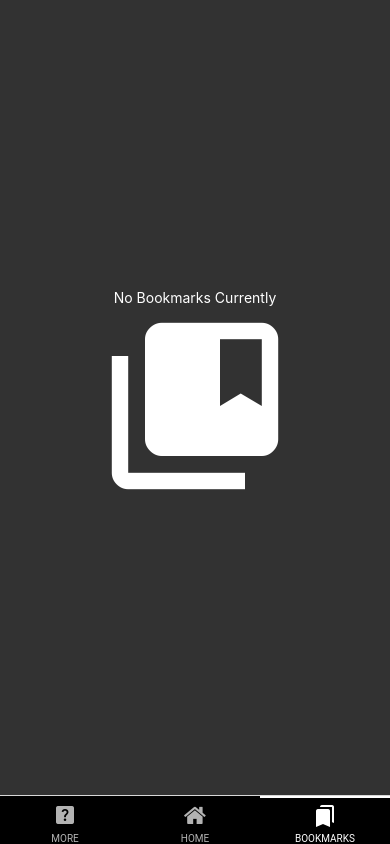
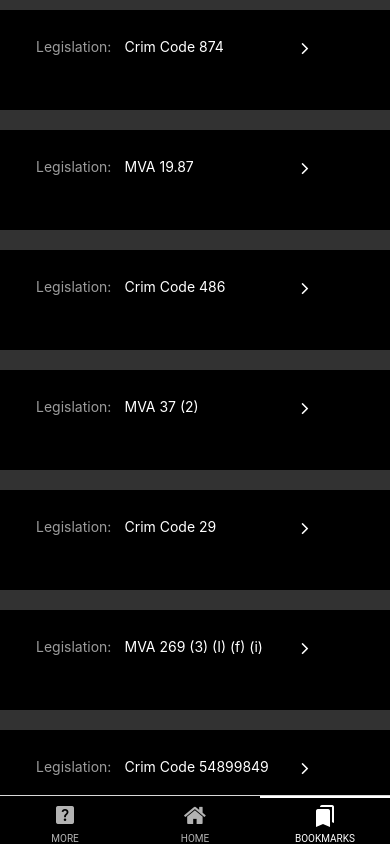
Before and after one commit to OrganizedIsolatedInsect/Field-Point, a React Native app: screen /Bookmarks in a window 390 px wide. Built offline with nearby package versions, Linux system fonts and the light colour scheme.

Commit message:
worksish. - next up, passing data

```diff
--- a/src/Screens/Bookmark/BookmarkIcon.js
+++ b/src/Screens/Bookmark/BookmarkIcon.js
@@ -9,15 +9,11 @@ export const BookmarkIcon = ({ legislation, docid, passMarked }) => {
   const [marked, setMarked] = useState(passMarked); //to change marked status of content
   const dispatch = useDispatch();
 
-  let markString = marked ? "true" : "false";
-  console.log("BookmarkIcon " + markString);
-
   function switchMarks(marked) {
     return !marked;
   }
 
   const bookmarkAction = (legislation, docid, marked) => {
-    console.log("inside bookmarkAction " + marked ? "true" : "false");
     if (marked === true) {
       dispatch(
         addBookmark({
--- a/src/Screens/Bookmark/BookmarkScreen.js
+++ b/src/Screens/Bookmark/BookmarkScreen.js
@@ -4,58 +4,91 @@ import { SafeAreaView } from "react-native-safe-area-context";
 import styles, { Color } from "../../Shared/styles";
 import { useSelector } from "react-redux";
 import { useNavigation } from "@react-navigation/native";
-import Icon from "react-native-vector-icons/MaterialIcons";
+import Ionicons from "react-native-vector-icons/Ionicons";
+import FontAwesome from "react-native-vector-icons/FontAwesome";
 
 const BookmarkScreen = () => {
   const navAid = useNavigation();
   const bookmarks = useSelector(state => state.bookmarks);
 
+  //FOR TESTING PURPOSES
+  const forTesting = [
+    { legislation: "Crim Code", docid: "874" },
+    { legislation: "MVA", docid: "19.87" },
+    { legislation: "Crim Code", docid: "486" },
+    { legislation: "MVA", docid: "37 (2)" },
+    { legislation: "Crim Code", docid: "29" },
+    { legislation: "MVA", docid: "269 (3) (I) (f) (i)" },
+    { legislation: "Crim Code", docid: "54899849" },
+  ];
+
+  console.log("inside bookmarkscreen");
+
   const renderBookmarkItem = ({ item }) => (
-    <View style={styles.bookmarkRender}>
-      <Pressable>
-        onPress=
-        {() => {
-          //const docid = item.docid;
-          //const legislation = item.legislation; //make certain the legislation in the data is the same as the screen name
-          // navAid.navigate(legislation, { docid: docid }); //this should point directly to the document that was bookmarked
+    <View>
+      <Pressable
+        onPress={() => {
+          const docid = item.docid;
+          const legislation = item.legislation; //make certain the legislation in the data is the same as the screen name
+          //navAid.navigate(legislation, { docid: docid }); //this should point directly to the document that was bookmarked
         }}
-        <Text>
-          Legislation: {item.legislation} {item.docid}
+      >
+        <View style={styles.bookmarkContainer}>
+          <View style={styles.bookmarkFlexOne}>
+            <Text style={styles.bookmarkLabelRender}>Legislation: </Text>
+          </View>
+
+          <View style={styles.bookmarkFlexTwo}>
+            <Text style={styles.bookmarkTextRender}>
+              {item.legislation} {item.docid}
             </Text>
+          </View>
+
+          <View style={styles.bookmarkFlexOne}>
+            <Text style={styles.bookmarkChevronRender}>
+              <FontAwesome
+                name="angle-right"
+                size={20}
+                style={{ color: Color.primaryText }}
+              />
+            </Text>
+          </View>
+        </View>
       </Pressable>
     </View>
   );
 
   /*Output Section*/
 
-  if (bookmarks.bookmarkItem.length === 0) {
+  if (bookmarks.bookmarkItem.length === 100) {
+    console.log(".length === 0");
     return (
       <View style={[styles.bookmarkScreenFormatting, styles.centerOnScreen]}>
         <Text style={[styles.title, { color: Color.primaryText }]}>
           No Bookmarks Currently
         </Text>
-        <Icon
-          name="collections-bookmark"
+        <Ionicons
+          name="bookmarks-sharp"
           size={200}
           style={{ color: Color.primaryText }}
         />
       </View>
     );
   } else {
+    console.log("inside else");
     return (
-      <SafeAreaView>
       <View style={styles.bookmarkScreenFormatting}>
         {/* conditional headers based on section array length */}
 
         <View>
           {/* here should be a breadcrumb */}
           <FlatList
-              data={bookmarks.bookmarkItem}
+            // data={bookmarks.bookmarkItem}
+            data={forTesting}
             renderItem={renderBookmarkItem}
           />
         </View>
       </View>
-      </SafeAreaView>
     );
   }
 };
--- a/src/Screens/Home/HomeScreen.js
+++ b/src/Screens/Home/HomeScreen.js
@@ -12,12 +12,12 @@ const HomeScreen = () => {
   //pull state to see if current section exists in bookmarks
   const bookmarkStateId = useSelector(state => state.bookmarks.bookmarkItem);
 
+  //FOR TESTING
   console.log(bookmarkStateId);
   let legislation = "Crim Code";
   let docid = "425";
 
   useEffect(() => {
-    console.log("inside HomeScreen-useeffect " + legislation + " " + docid);
     // compares state array to see if section exists in bookmarks, if it does turn on bookmark icon
     if (
       bookmarkStateId.some(
@@ -30,7 +30,6 @@ const HomeScreen = () => {
     }
   }, []); //do not set the flag to marked as the second you call setmarked, then marked changes and useeffect runs again.
 
-  //dispatch add or remove bookmarks based bookmark icon
   //Requires Legislation to differentiate the source of the bookmark
 
   //for testing purposes
@@ -38,26 +37,10 @@ const HomeScreen = () => {
     <View style={styles.bookmarkScreenFormatting}>
       <Text>HomeScreen</Text>
       <View>
-        {console.log("homescreen inside view before icon")}
         <BookmarkIcon legislation={legislation} docid={docid} marked={marked} />
-        {console.log("homescreen inside view after icon")}
       </View>
-      <Text style={{ color: Color.inActiveIcon }}>
-        HomeScreenmarked: {marked ? "true" : "false"}
-      </Text>
-      <Text style={{ color: Color.inActiveIcon }}>
-        HomeScreenleg: {legislation}
-      </Text>
-      <Text style={{ color: Color.inActiveIcon }}>
-        HomeScreendocid: {docid}
-      </Text>
-      <Text style={{ color: Color.inActiveIcon }}>
-        HomeScreenmarked: {marked ? "true" : "false"}
-      </Text>
     </View>
   );
-
-  //ALL FOR TESTING
 };
 
 export default HomeScreen;
--- a/src/Shared/styles.js
+++ b/src/Shared/styles.js
@@ -13,6 +13,8 @@ export const Color = {
   cardBody: "#464646", //more dark grey
   searchBody: "#ffffff", //white
   inFocus: "#419aff", //light blue
+  black: "#000000", //black
+  lightGrey: "#9c9c9c", //light grey
 };
 
 export default StyleSheet.create({
@@ -33,7 +35,7 @@ export default StyleSheet.create({
     justifyContent: "center",
   },
 
-  //Bookmark styling
+  //BOOKMARK STYLING
   bookmarkScreenFormatting: {
     backgroundColor: Color.background,
     color: Color.primaryText,
@@ -42,8 +44,35 @@ export default StyleSheet.create({
     width: width,
     height: height,
   },
-  bookmarkRender: {
+  bookmarkContainer: {
+    backgroundColor: Color.black,
     flexDirection: "row",
     justifyContent: "space-between",
+    width: width,
+    height: 100,
+    marginTop: 10,
+    marginBottom: 10,
+    paddingTop: 28,
+    paddingBottom: 28,
+    paddingLeft: 36,
+  },
+  bookmarkTextRender: {
+    color: Color.primaryText,
+  },
+  bookmarkLabelRender: {
+    color: Color.lightGrey,
+  },
+  bookmarkChevronRender: {
+    color: Color.lightGrey,
+    flex: 1,
+    alignItems: "flex-end",
+  },
+  bookmarkFlexOne: {
+    flex: 1,
+    alignItems: "flex-start",
+  },
+  bookmarkFlexTwo: {
+    flex: 2,
+    alignItems: "flex-start",
   },
 });
```
Lines whose indentation alone changed are shown as unchanged.
